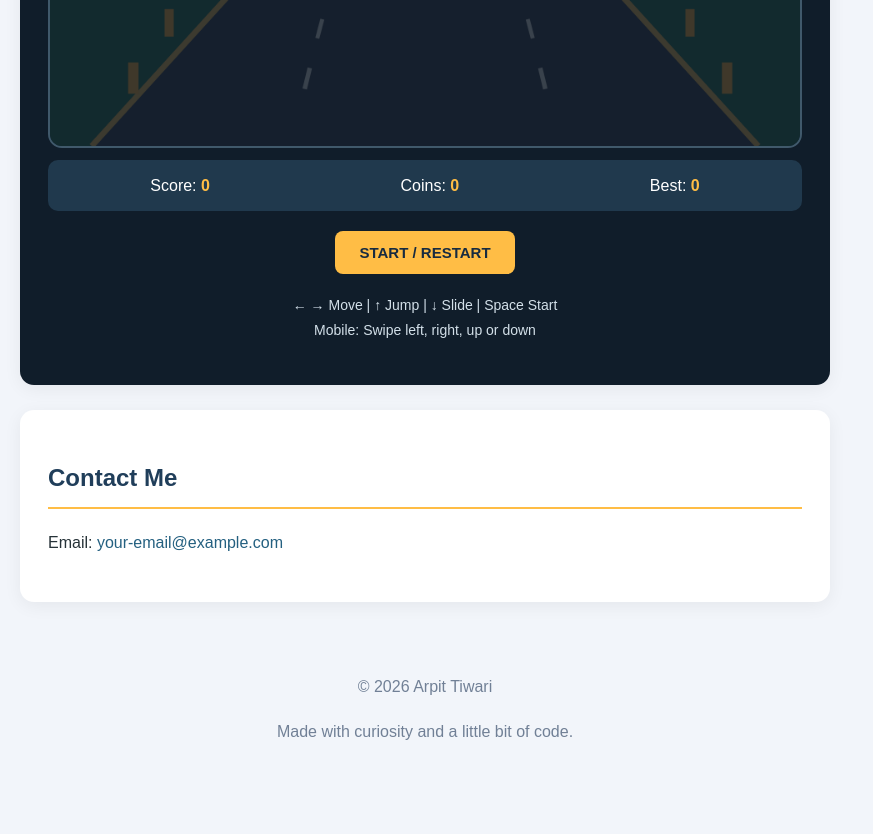
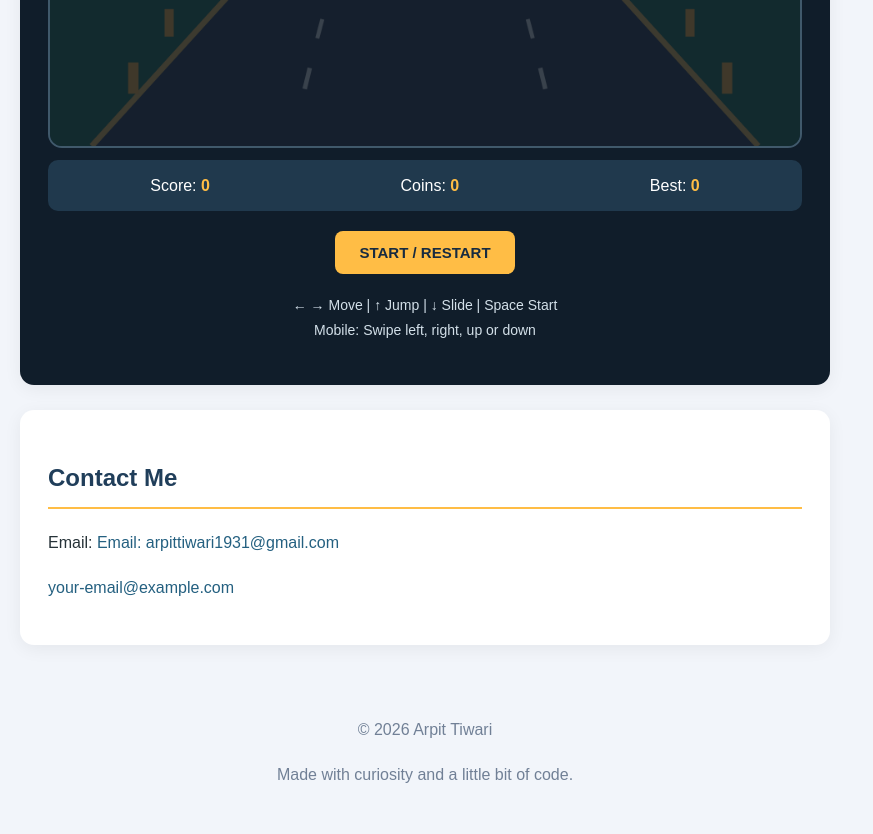
Before and after one commit to arpittiwari1931-beep/arpit-runner, a plain HTML site: page index.html in a window 1280 px wide. Shown: the part 3954-4788 px from the top of the page, without its empty margins (0-873 px from the left). Before the commit the page ends 4761 px from the top, so only its background shows below. Drawn offline with Linux system fonts and the light colour scheme.

Commit message:
Update index.html

```diff
--- a/index.html
+++ b/index.html
@@ -505,7 +505,7 @@ footer {
 
     <p>
         Email:
-        <a href="mailto:your-email@example.com">
+        <a>Email: arpittiwari1931@gmail.com</p>
             your-email@example.com
         </a>
     </p>
```
